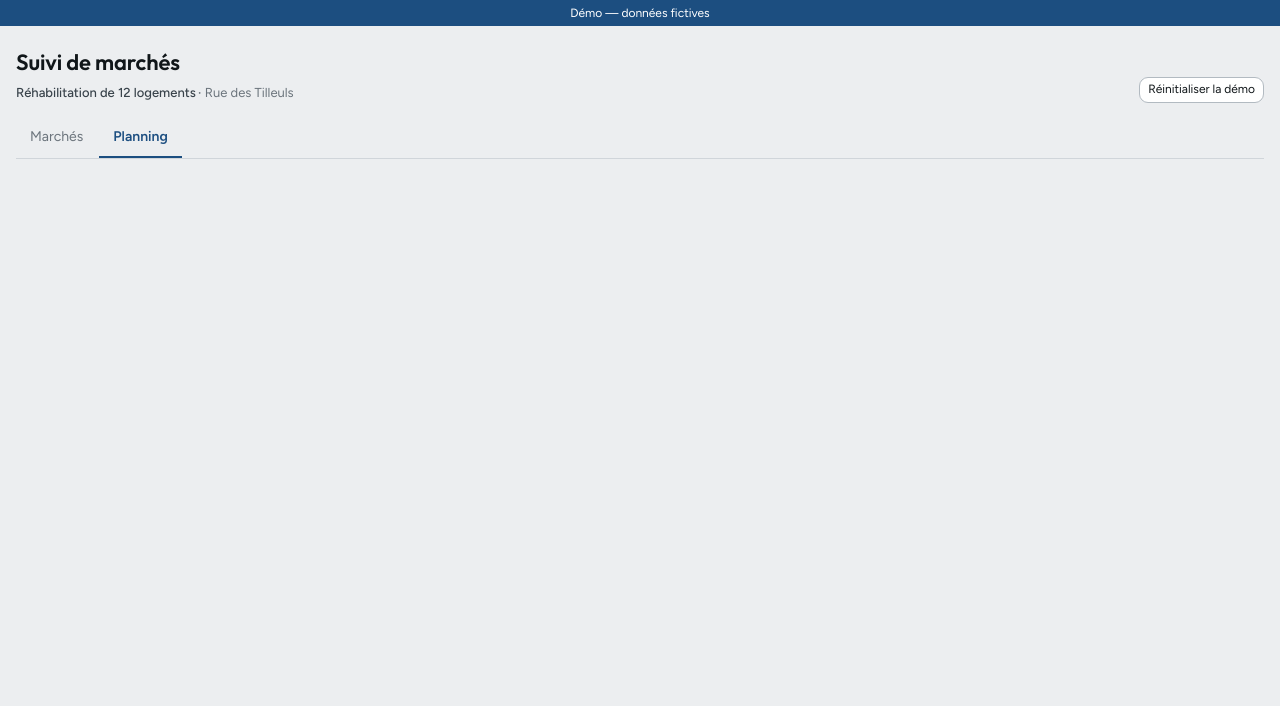
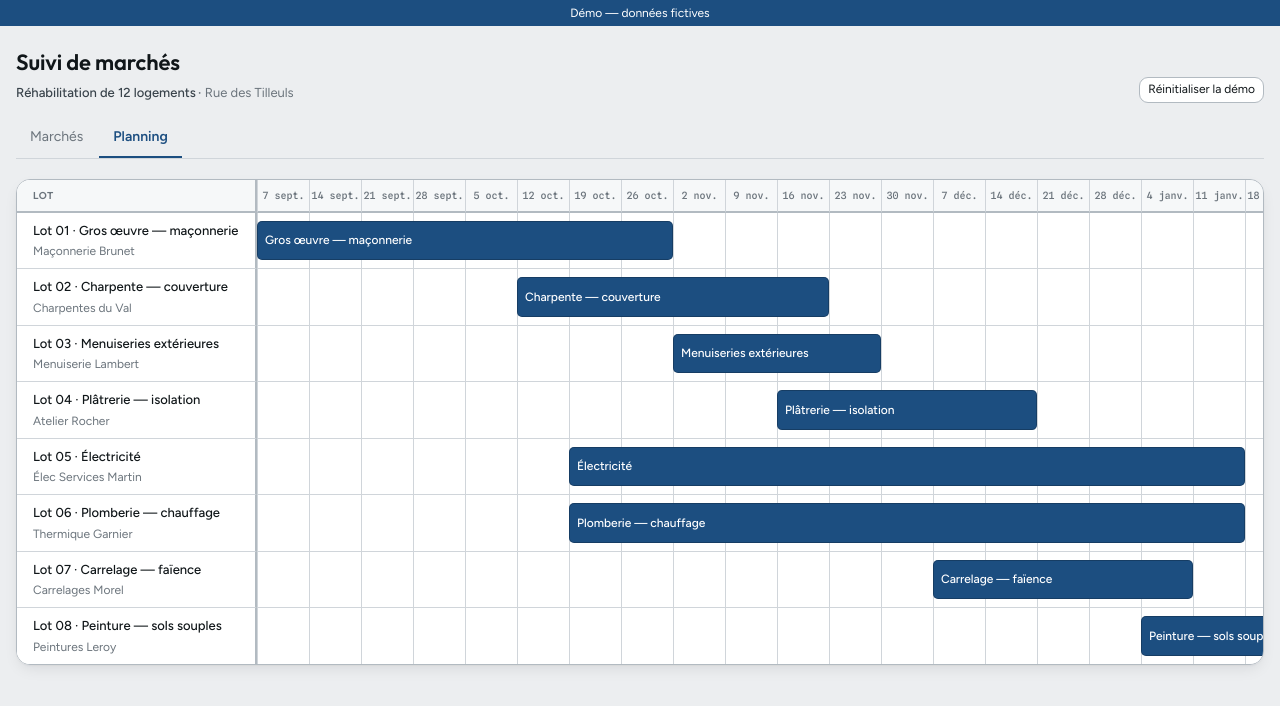
Before and after one commit to Augustin-Jouan/jouan.dev, a React (Vite) app in the folder apps/demo-marches/: page / in a window 1280 px wide. Both pictures are taken after a click on the tab "Planning". Shown: the top 706 px of the page. Built offline with nearby package versions, Linux system fonts and the light colour scheme.

Commit message:
Démo : planning des lots en lecture seule

```diff
--- a/apps/demo-marches/src/App.tsx
+++ b/apps/demo-marches/src/App.tsx
@@ -4,6 +4,7 @@ import { etatInitial, reducteur } from "./donnees/etat";
 import { Annonce, useAnnonce } from "./ecrans/Annonce";
 import { Coquille } from "./ecrans/Coquille";
 import { Marches } from "./ecrans/Marches";
+import { Planning } from "./ecrans/Planning";
 
 const ONGLETS = [
   { id: "marches", titre: "Marchés" },
@@ -27,7 +28,7 @@ function Demo() {
         <Marches lots={etat.lots} dispatch={dispatch} />
       </PanneauOnglet>
       <PanneauOnglet groupe={groupe} id="planning" actif={actif}>
-        {null}
+        <Planning lots={etat.lots} />
       </PanneauOnglet>
     </Coquille>
   );
--- /dev/null
+++ b/apps/demo-marches/src/ecrans/Planning.tsx
@@ -0,0 +1,94 @@
+import { useEffect, useRef, useState } from "react";
+import { Carte } from "../briques/Carte";
+import { CleValeur } from "../briques/CleValeur";
+import { SURTITRE } from "../briques/typo";
+import { CHANTIER, type Lot } from "../donnees/chantier";
+import { placerBarre, semainesEntre } from "../domaine/planning";
+import { nomLot } from "./Marches";
+import "./planning.css";
+
+const COURT = new Intl.DateTimeFormat("fr-FR", { day: "numeric", month: "short", timeZone: "UTC" });
+const LONG = new Intl.DateTimeFormat("fr-FR", { weekday: "long", day: "numeric", month: "long", year: "numeric", timeZone: "UTC" });
+const date = (iso: string) => new Date(`${iso}T00:00:00Z`);
+
+const SEMAINES = semainesEntre(CHANTIER.debut, CHANTIER.fin);
+
+/** La frise des lots, en lecture seule : une barre par lot, un détail au clic. */
+export function Planning({ lots }: { lots: readonly Lot[] }) {
+  const racine = useRef<HTMLDivElement>(null);
+  const [actifId, setActifId] = useState<string | null>(null);
+  const [selId, setSelId] = useState<string | null>(null);
+  const choisi = lots.find((l) => l.id === selId);
+
+  useEffect(() => {
+    if (!selId) return;
+    const touche = (e: KeyboardEvent) => {
+      // Un onglet masqué ou une surcouche ouverte garde sa touche Échap.
+      if (e.key !== "Escape" || e.defaultPrevented || racine.current?.closest("[hidden]")) return;
+      setSelId(null);
+    };
+    document.addEventListener("keydown", touche);
+    return () => document.removeEventListener("keydown", touche);
+  }, [selId]);
+
+  return (
+    <div ref={racine} className="flex flex-col gap-4">
+      <div className="gantt">
+        <table className="g-table">
+          <caption className="sr-only">Planning des lots, par semaine</caption>
+          <thead>
+            <tr>
+              <th scope="col" className="g-fixe g-angle">Lot</th>
+              {SEMAINES.map((s) => (
+                <th key={s.lundi} scope="col" title={`Semaine du ${s.libelle}`}>{s.libelle}</th>
+              ))}
+            </tr>
+          </thead>
+          <tbody>
+            {lots.map((lot) => {
+              const { colonne, duree } = placerBarre(lot.debut, lot.fin, CHANTIER.debut);
+              const actif = actifId === lot.id || selId === lot.id;
+              const nom = `${nomLot(lot)} — ${lot.intitule}, du ${COURT.format(date(lot.debut))} au ${COURT.format(date(lot.fin))}`;
+              return (
+                <tr key={lot.id} className="g-ligne" data-actif={actif ? "" : undefined}>
+                  <th scope="row" className="g-fixe">
+                    <span className="g-lot">
+                      <span className="g-nom">{nomLot(lot)} · {lot.intitule}</span>
+                      <span className="g-sous">{lot.entreprise}</span>
+                    </span>
+                  </th>
+                  <td colSpan={SEMAINES.length} className="g-piste">
+                    <button
+                      type="button"
+                      className="g-bar"
+                      data-testid={`barre-${lot.id}`}
+                      data-actif={actif ? "" : undefined}
+                      aria-label={nom}
+                      aria-pressed={selId === lot.id}
+                      style={{ "--col": colonne, "--duree": duree } as React.CSSProperties}
+                      onPointerEnter={() => setActifId(lot.id)}
+                      onPointerLeave={() => setActifId(null)}
+                      onFocus={() => setActifId(lot.id)}
+                      onBlur={() => setActifId(null)}
+                      onClick={() => setSelId(selId === lot.id ? null : lot.id)}
+                    >
+                      <span aria-hidden="true">{lot.intitule}</span>
+                    </button>
+                  </td>
+                </tr>
+              );
+            })}
+          </tbody>
+        </table>
+      </div>
+      {choisi && (
+        <Carte role="region" aria-label="Détail du lot">
+          <p className={SURTITRE}>{nomLot(choisi)}</p>
+          <h2 className="font-titre text-18">{choisi.intitule}</h2>
+          <CleValeur cle="Entreprise" valeur={choisi.entreprise} />
+          <CleValeur cle="Période" valeur={`du ${LONG.format(date(choisi.debut))} au ${LONG.format(date(choisi.fin))}`} />
+        </Carte>
+      )}
+    </div>
+  );
+}
--- /dev/null
+++ b/apps/demo-marches/src/ecrans/planning.css
@@ -0,0 +1,116 @@
+/*
+ * La frise du planning : une table dont chaque ligne porte une barre posée en position absolue.
+ * Une grille de semaines et des barres à cheval sur elles se disent mieux en CSS qu'en utilitaires.
+ * Couleurs, rondeurs et ombres : uniquement les jetons du thème.
+ */
+.gantt {
+	--sem-w: 52px;
+	--col-lot: 15rem;
+	border: 1px solid var(--rule-strong);
+	border-radius: var(--r);
+	box-shadow: var(--ombre);
+	background: var(--raise);
+	/* seul l'axe horizontal défile ici : la page, elle, ne défile jamais de côté */
+	overflow-x: auto;
+	max-width: 100%;
+}
+.g-table {
+	border-collapse: separate;
+	border-spacing: 0;
+	table-layout: fixed;
+	width: calc(var(--col-lot) + 21 * var(--sem-w));
+}
+.g-table th, .g-table td { padding: 0; }
+
+/* ---------- l'en-tête ---------- */
+.g-table thead th {
+	background: var(--surface);
+	border-bottom: 2px solid var(--rule-strong);
+	border-left: 1px solid var(--rule);
+	font-family: 'Spline Sans Mono', monospace;
+	font-size: 0.625rem;
+	font-weight: 500;
+	color: var(--muted);
+	text-align: center;
+	padding: 0.5rem 0;
+	white-space: nowrap;
+	overflow: hidden;
+}
+.g-table thead th.g-angle {
+	text-align: left;
+	padding-left: 1rem;
+	font-family: 'Outfit', sans-serif;
+	font-weight: 600;
+	letter-spacing: 0.07em;
+	text-transform: uppercase;
+	border-left: 0;
+}
+
+/* ---------- la colonne figée ---------- */
+.g-fixe {
+	position: sticky;
+	left: 0;
+	z-index: 2;
+	width: var(--col-lot);
+	background: var(--raise);
+	border-right: 2px solid var(--rule-strong);
+}
+thead .g-fixe { z-index: 3; background: var(--surface); }
+.g-lot {
+	display: grid;
+	gap: 0.125rem;
+	padding: 0.5rem 1rem;
+	text-align: left;
+	font-weight: 400;
+}
+.g-nom {
+	font-size: 0.8125rem;
+	font-weight: 500;
+	color: var(--ink);
+	overflow: hidden; text-overflow: ellipsis; white-space: nowrap;
+}
+.g-sous {
+	font-size: 0.75rem;
+	color: var(--muted);
+	overflow: hidden; text-overflow: ellipsis; white-space: nowrap;
+}
+
+/* ---------- les lignes ---------- */
+.g-ligne { height: 3.5rem; }
+.g-ligne > th, .g-ligne > td { border-bottom: 1px solid var(--rule); }
+.g-ligne:last-child > th, .g-ligne:last-child > td { border-bottom: 0; }
+.g-piste {
+	position: relative;
+	background-image: repeating-linear-gradient(to right, var(--rule) 0 1px, transparent 1px var(--sem-w));
+}
+/* la ligne survolée ou visée se teinte, colonne figée comprise */
+.g-ligne[data-actif] > td { background-color: var(--surface); }
+.g-ligne[data-actif] > .g-fixe { background: var(--surface); }
+
+/* ---------- les barres ---------- */
+.g-bar {
+	position: absolute;
+	top: 0.5rem; bottom: 0.5rem;
+	left: calc(var(--col) * var(--sem-w));
+	width: calc(var(--duree) * var(--sem-w));
+	display: flex; align-items: center;
+	padding: 0 0.5rem;
+	border: 0;
+	border-radius: var(--r-xs);
+	background: var(--accent);
+	color: var(--on-accent);
+	font: inherit; font-size: 0.75rem; font-weight: 500; line-height: 1.2;
+	text-align: left;
+	cursor: pointer;
+	overflow: hidden;
+	box-shadow: inset 0 0 0 1px var(--bar-ring);
+}
+.g-bar span { overflow: hidden; text-overflow: ellipsis; white-space: nowrap; }
+.g-bar[data-actif] { background: var(--accent-2); }
+.g-bar[aria-pressed="true"] { box-shadow: inset 0 0 0 2px var(--raise), 0 0 0 2px var(--ink); }
+.g-bar:focus-visible { outline: 2px solid var(--focus); outline-offset: 2px; }
+
+@media (max-width: 60rem) {
+	.gantt { --col-lot: 9.5rem; --sem-w: 46px; }
+	.g-lot { padding: 0.5rem 0.625rem; }
+}
```
Also changed, not shown: 1 other file (tests, documents, lock files or other folders).
